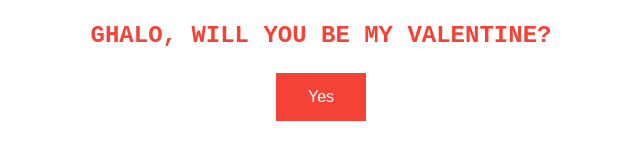
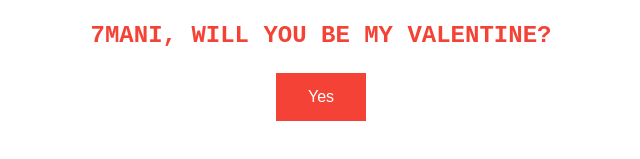
Before and after one commit to vvalentinee/valentinee, a plain HTML site: page index.html in a window 1280 px wide. Shown: the part 489-648 px from the top of the page, 319-959 px from the left. Drawn offline with Linux system fonts and the light colour scheme.

Commit message:
Update index.html

```diff
--- a/index.html
+++ b/index.html
@@ -73,7 +73,7 @@
 <img class="h-[200px]" src="https://gifdb.com/images/high/cute-love-bear-roses-ou7zho5oosxnpo6k.gif"/>
 
   <div class="container">
-    <h2 style="color:#f44336">GHALO, WILL YOU BE MY VALENTINE?</h2>
+    <h2 style="color:#f44336">7MANI, WILL YOU BE MY VALENTINE?</h2>
    <button id="yesBtn" style="background-color: #f44336;  border: none;
   color: white;
   padding: 15px 32px;
```
